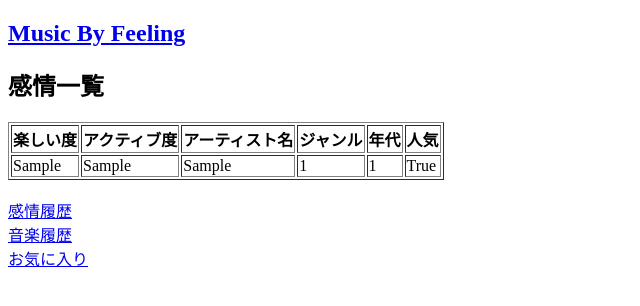
After one commit to Miu0205/Music-by-Feeling, a Django app: page /music_list/ in a window 1280 px wide. The commit adds this page. Shown: the top 306 px of the page, without its empty margins (0-640 px from the left). Run offline with Django 3.2, Linux system fonts and the light colour scheme; tables that the repository leaves empty hold one stand-in row (values such as "Sample post").

Commit message:
履歴の作成

```diff
--- a/music_by_feeling/admin.py
+++ b/music_by_feeling/admin.py
@@ -1,7 +1,7 @@
 # /music_by_feeling/admin.py
 
 from django.contrib import admin
-from .models import Category, Music_by_feeling, Comment, AllMusic, Music, Music_by_feelingList, FavoriteMusicList, Account
+from .models import Category, Music_by_feeling, Comment, AllMusic, Music, Music_by_feelingList, FavoriteMusicList, History, Account
 
 
 admin.site.register(Category)
@@ -9,6 +9,7 @@ admin.site.register(Music_by_feeling)
 admin.site.register(Comment)
 admin.site.register(Music_by_feelingList)
 admin.site.register(FavoriteMusicList)
+admin.site.register(History)
 admin.site.register(Account)
 
 admin.site.register(AllMusic)
--- a/music_by_feeling/models.py
+++ b/music_by_feeling/models.py
@@ -73,6 +73,9 @@ class Comment(models.Model):
         return self.text
 
 class Music_by_feelingList(models.Model):
+    #ユーザー
+    user = models.ForeignKey(to=User, on_delete=models.CASCADE, null=True)
+
     tracks = models.CharField('トラックタイトル', max_length=50, null=True)
     artist = models.CharField('アーティストタイトル', max_length=50, null=True)
 #    artist = models.IntegerField('アーティストタイトル',blank=True, null=True,default=1)
@@ -108,6 +111,9 @@ class Music_by_feelingList(models.Model):
         return self.tracks
 
 class FavoriteMusicList(models.Model):
+    #ユーザー
+    user = models.ForeignKey(to=User, on_delete=models.CASCADE, null=True)
+
     tracks = models.CharField('トラックタイトル', max_length=50, null=True)
     artist = models.CharField('アーティストタイトル', max_length=50, null=True)
 #    artist = models.IntegerField('アーティストタイトル',blank=True, null=True,default=1)
@@ -215,6 +221,44 @@ class Music(models.Model):
     def __str__(self):
         return self.feeling_1
 
+class History(models.Model):
+    #ユーザー
+    user = models.ForeignKey(to=User, on_delete=models.CASCADE, null=True)
+
+    tracks = models.CharField('トラックタイトル', max_length=50, null=True)
+    artist = models.CharField('アーティストタイトル', max_length=50, null=True)
+#    artist = models.IntegerField('アーティストタイトル',blank=True, null=True,default=1)
+    danceability = models.FloatField('踊りやすさ',blank=True, null=True,default=0.0)
+    energy = models.FloatField('エネルギッシュ',blank=True, null=True,default=0.0)
+    key = models.FloatField('曲の高さ',blank=True, null=True,default=0.0)
+    loudness = models.FloatField('音圧',blank=True, null=True,default=0.0)
+    mode = models.FloatField('スケール',blank=True, null=True,default=0.0)
+    speechiness = models.FloatField('話し言葉度',blank=True, null=True,default=0.0)
+    acousticness = models.FloatField('アコースティック感',blank=True, null=True,default=0.0)
+    instrumentalness = models.FloatField('ボーカル無し度',blank=True, null=True,default=0.0)
+    liveness = models.FloatField('ライブ感',blank=True, null=True,default=0.0)
+    valence = models.FloatField('ポジティブ',blank=True, null=True,default=0.0)
+    tempo = models.FloatField('テンポ',blank=True, null=True,default=0.0)
+    type = models.CharField('タイプ', max_length=50, null=True)
+    url = models.CharField('URL', max_length=100, null=True)
+    track_id = models.CharField('track_id', max_length=100, null=True)
+    uri = models.CharField('URI', max_length=100, null=True)
+    track_href = models.CharField('曲の詳細情報にアクセスするAPIリンク', max_length=100, null=True)
+    analysis_url = models.CharField('曲のオーディオ分析にアクセスするAPIリンク', max_length=100, null=True)
+    duration_ms = models.FloatField('曲の長さ',blank=True, null=True,default=0.0)
+    time_signature = models.FloatField('拍数',blank=True, null=True,default=0.0)
+    artist_url = models.CharField('アーティストURL', max_length=100, null=True)
+    genres = models.CharField('ジャンル', max_length=100, null=True)
+    popularity = models.IntegerField('人気度',blank=True, null=True,default=0)
+    track_url = models.CharField('track_url', max_length=100, null=True)
+    created_year = models.IntegerField('年',blank=True, null=True,default=0)
+    rank = models.IntegerField('順位',blank=True, null=True,default=0)
+    order = models.IntegerField('通し番号',blank=True, null=True,default=0)
+    display_order = models.IntegerField('表示番号',blank=True, null=True,default=0)
+
+    def __str__(self):
+        return self.tracks
+
 class Account(models.Model):
 
     # ユーザー認証のインスタンス(1vs1関係)
--- a/music_by_feeling/templates/music_by_feeling/base.html
+++ b/music_by_feeling/templates/music_by_feeling/base.html
@@ -8,12 +8,18 @@
 
     </head>
     <body>
-      <a href="{% url 'music_by_feeling:index' %}">
-          <h2>Music By Feeling</h2>
-      </a>
+        <a href="{% url 'music_by_feeling:index' %}">
+            <h2>Music By Feeling</h2>
+        </a>
 
         {% block content %}
         {% endblock %}
 
+        <br>
+        <a href="{% url 'music_by_feeling:music_list' %}">感情履歴</a><br>
+        <a href="{% url 'music_by_feeling:history_list' %}">音楽履歴</a><br>
+        <a href="{% url 'music_by_feeling:like_list' %}">お気に入り</a><br>
+        <br>
+
     </body>
 </html>
--- /dev/null
+++ b/music_by_feeling/templates/music_by_feeling/music_list.html
@@ -0,0 +1,28 @@
+{% extends 'music_by_feeling/base.html' %}
+{% block content %}
+<h2>感情一覧</h2>
+        <div class="music">
+            <table border="1">
+                    <tr>
+                        <!--Feeling1-->
+                        <th>楽しい度</th>
+                        <!--Feeling2-->
+                        <th>アクティブ度</th>
+                        <th>アーティスト名</th>
+                        <th>ジャンル</th>
+                        <th>年代</th>
+                        <th>人気</th>
+                    </tr>
+                    {% for music in music_list %}
+                    <tr>
+                        <td>{{ music.feeling_1 }}</td>
+                        <td>{{ music.feeling_2 }}</td>
+                        <td>{{ music.artist }}</td>
+                        <td>{{ music.genre }}</td>
+                        <td>{{ music.era }}</td>
+                        <td>{{ music.famous }}</td>
+                    </tr>
+                    {% endfor %}
+            </table>
+        </div>
+{% endblock %}
--- a/music_by_feeling/templates/music_by_feeling/playlist.html
+++ b/music_by_feeling/templates/music_by_feeling/playlist.html
@@ -39,7 +39,7 @@ body{
 
 <script>
   var storage = localStorage;
-  var urlList = {{ url | safe}};
+  var urlList = '{{ url | safe}}';
 
   if(storage.Key1 != 0){
     var tag = document.getElementsByTagName("iframe")[0];
--- a/music_by_feeling/templates/music_by_feeling/videoplayback.html
+++ b/music_by_feeling/templates/music_by_feeling/videoplayback.html
@@ -228,10 +228,10 @@ fieldset{
 
 <script>
     var count1 = 0;
-    var urlList = {{ url | safe}};
+    var urlList = '{{ url | safe}}';
     var storage = localStorage;
     var count = storage.Key;
-    var mbfCount = {{ mbfCount | safe}};
+    var mbfCount = '{{ mbfCount | safe}}';
 
     storage.UrlList = urlList;
 
--- a/music_by_feeling/urls.py
+++ b/music_by_feeling/urls.py
@@ -17,7 +17,9 @@ urlpatterns = [
 
         path('page3/', views.music_render, name='page3'),  # ３
 
-        #path('feeling/<int:pk>',views.feeling, name='feeling'),
+        path('music_list/',views.MusicList.as_view(), name='music_list'),
+        path('FavoriteMusicList_list/',views.LikeList.as_view(), name='like_list'),
+        path('History_list/',views.HistoryList.as_view(), name='history_list'),
 
         #spath('signup', views.SignUpView.as_view(), name="signup"),
         #path('logout',views.logout, name="logout"),
--- a/music_by_feeling/views.py
+++ b/music_by_feeling/views.py
@@ -1,7 +1,8 @@
 # /music_by_feeling/views.py
 
+from multiprocessing import context
 from django.shortcuts import render, redirect, get_object_or_404
-from .models import Music_by_feeling, Category, Comment, AllMusic, Music, Music_by_feelingList, FavoriteMusicList, Account
+from .models import Music_by_feeling, Category, Comment, AllMusic, Music, Music_by_feelingList, FavoriteMusicList, History, Account
 from .forms import CommentForm, MusicForm, AccountForm, AddAccountForm
 import spotipy
 
@@ -11,12 +12,12 @@ import csv
 
 
 import numpy as np
-from scipy.spatial.distance import pdist, squareform
+#from scipy.spatial.distance import pdist, squareform
 
 
 
 from django.urls import reverse
-from django.views.generic import TemplateView
+from django.views.generic import TemplateView, ListView
 from django.contrib.auth.decorators import login_required
 from django.http import HttpResponseRedirect, HttpResponse
 from django.contrib.auth import authenticate, login, logout
@@ -101,6 +102,9 @@ def playlist(request):
             if cnt == num:
 
                 newfmList = FavoriteMusicList.objects.create(
+                    #ログイン中のユーザ情報の取得
+                    user=request.user,
+
                     tracks = msc.tracks,
                     artist = msc.artist,
                     danceability = msc.danceability,
@@ -163,7 +167,7 @@ def spotifyLoad(request):
         select_year = '2022'
 
     count = 0
-    Music_by_feelingList.objects.all().delete()
+    Music_by_feelingList.objects.all().delete() #?
     allMusics = AllMusic.objects.order_by('id')
 
 
@@ -199,6 +203,9 @@ def spotifyLoad(request):
             print(msc.energy,'----',msc.valence,'---', msc.danceability)
 
             newmbfList = Music_by_feelingList.objects.create(
+                #ログイン中のユーザ情報の取得
+                user=request.user,
+
                 # ユニークな値
                 tracks = msc.tracks,
                 artist = msc.artist,
@@ -233,12 +240,6 @@ def spotifyLoad(request):
             newmbfList.save()
             break
 
-
-
-
-
-
-
     mbfl = Music_by_feelingList.objects.order_by('id')
     txt2 = {
         'mbfl':mbfl,
@@ -246,11 +247,13 @@ def spotifyLoad(request):
     return render(request, 'music_by_feeling/spotifyLoad.html', txt2)
 
 """ページ３"""
+'''
 def page3(request):
     if request.method == "POST":
         form_m = MusicForm(request.POST)
         if form_m.is_valid():
             music = form_m.save(commit=False)
+            #ログイン中のユーザ情報の取得
             music.user=request.user
             music.save()
             return redirect('music_by_feeling:page3')
@@ -258,9 +261,43 @@ def page3(request):
         form_m = MusicForm()
 
     return render(request, 'music_by_feeling/page3.html', {'forms':form_m})
+'''
+'''
+def page3(request):
+    if request.method == "POST":
+        form_m = MusicForm(request.POST)
+        if form_m.is_valid():
+            music = form_m.save(commit=False)
+            #ログイン中のユーザ情報の取得
+            music.user=request.user
+            #music_db=Music(**form_m.cleaned_data) #create?
+            #music_db.save() #save?
+            #music_db=Music.objects.create(**form_m.cleaned_data)
+            music.save()
+            return redirect('music_by_feeling:page3')
+    else:
+        form_m = MusicForm()
+
+    return render(request, 'music_by_feeling/page3.html', {'forms':form_m})
+'''
 
 """音楽リストを表示"""
 def music_render(request):
+    if request.method == "POST":
+        form_m = MusicForm(request.POST)
+        if form_m.is_valid():
+            music = form_m.save(commit=False)
+            #ログイン中のユーザ情報の取得
+            music.user=request.user
+            #music_db=Music(**form_m.cleaned_data) #create?
+            #music_db.save() #save?
+            music_db=Music.objects.create(**music.cleaned_data)
+            music_db.save()
+            music.save()
+            return redirect('music_by_feeling:page3')
+    else:
+        form_m = MusicForm()
+
     context = {
         'music_list': Music.objects.all(),
     }
@@ -370,6 +407,23 @@ def maintenance(request):
 
     return render(request, 'music_by_feeling/maintenance.html', txt)
 
+class MusicList(ListView):
+    model=Music
+    context_object_name="music_list"
+    template_name="music_list.html"
+
+class HistoryList(ListView):
+    model=History
+    context_object_name="history_list"
+    template_name="History_list.html"
+
+class LikeList(ListView):
+    model=FavoriteMusicList
+    context_object_name="fm_list"
+    template_name="FavoriteMusicList_list.html"
+
+
+
 #新規登録
 class  SignUpView(TemplateView):
 
```
Also changed, not shown: music_by_feeling/templates/music_by_feeling/FavoriteMusicList_list.html (added, +29 -0 lines), music_by_feeling/templates/music_by_feeling/History_list.html (added, +29 -0 lines), music_by_feeling/templates/music_by_feeling/feeling.html (deleted, +0 -7 lines), music_by_feeling/migrations/0036_auto_20221031_1358.py (added), music_by_feeling/migrations/0037_history.py (added), music_by_feeling/templates/music_by_feeling/historyMusic.html (deleted), music_by_feeling/templates/music_by_feeling/likeMusic.html (deleted), 1 other file.
